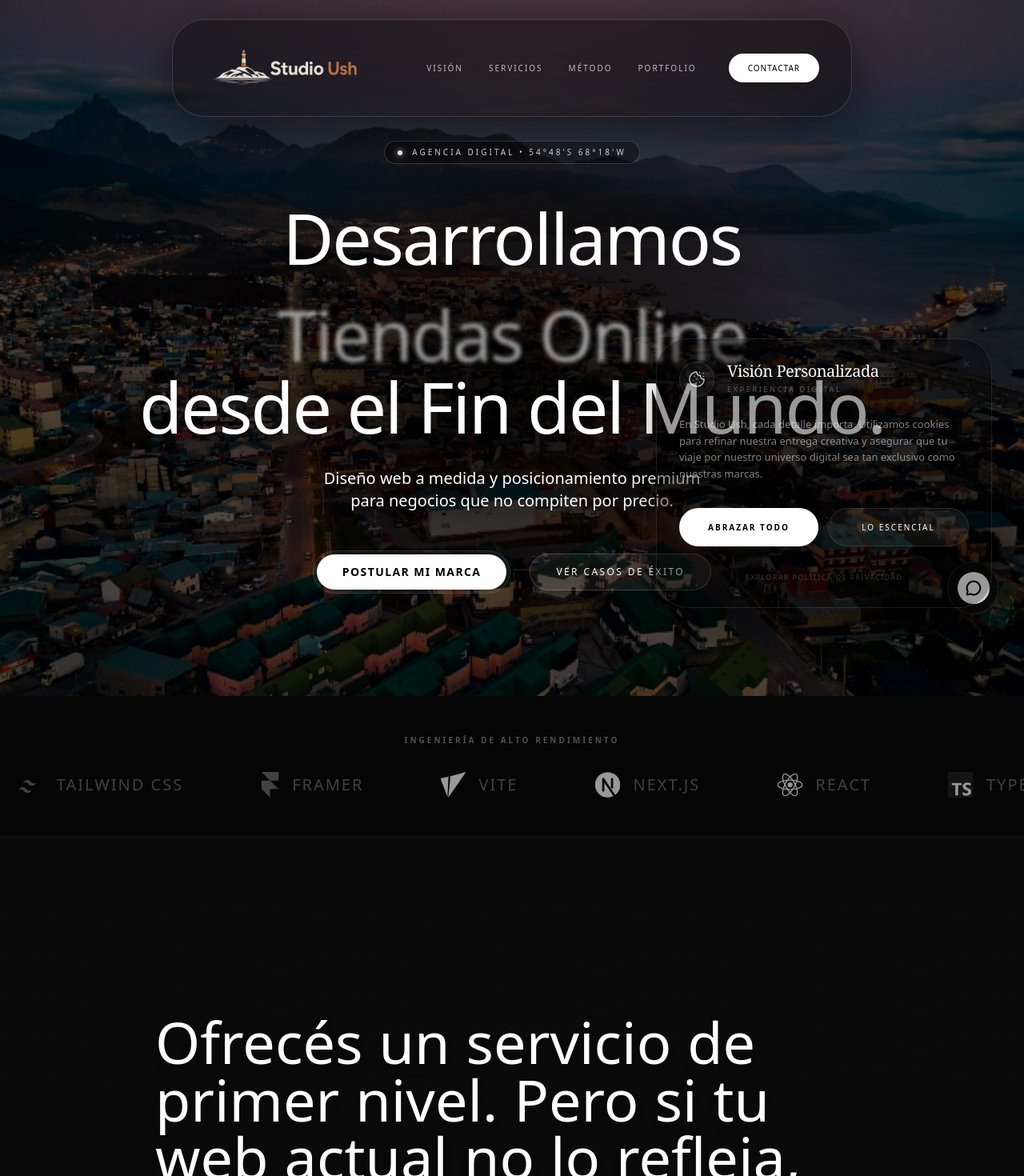
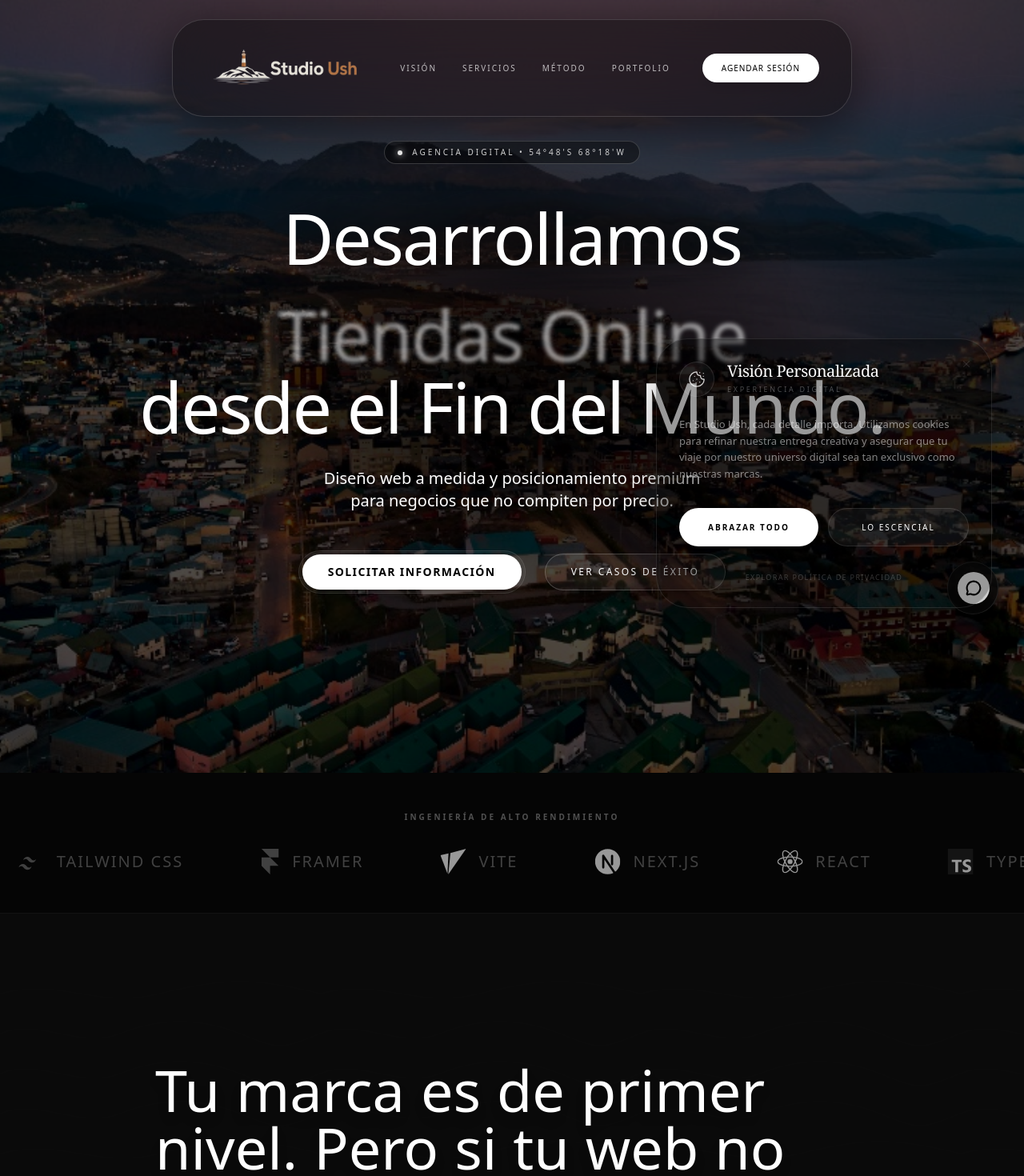
Before and after one commit to 5krbg52hf8-jpg/Studioush, a React (Vite) app: page / in a window 1280 px wide. Shown: the top 1470 px of the page at 80% size. Built offline with nearby package versions, Linux system fonts and the light colour scheme.

Commit message:
UI tweaks: fix horizontal scroll, adjust button padding and copywriting, update colors

```diff
--- a/src/App.tsx
+++ b/src/App.tsx
@@ -35,7 +35,7 @@ function App() {
   }
 
   return (
-    <div className="min-h-screen bg-background font-sans text-foreground selection:bg-white/20 selection:text-white scroll-smooth">
+    <div className="min-h-screen w-full max-w-[100vw] overflow-x-hidden bg-background font-sans text-foreground selection:bg-white/20 selection:text-white scroll-smooth">
       <HeroSection />
       <AuthorityRibbon />
       <ProblemSection />
--- a/src/components/blocks/HeroSection.tsx
+++ b/src/components/blocks/HeroSection.tsx
@@ -42,7 +42,7 @@ export function HeroSection() {
     return (
         <>
             <HeroHeader />
-            <main ref={containerRef} className="overflow-hidden min-h-screen bg-[#0a0a0a] relative flex items-center pt-32 md:pt-20">
+            <main ref={containerRef} className="relative min-h-[100dvh] bg-[#0a0a0a] flex flex-col justify-center pt-32 pb-24 md:pt-20 overflow-hidden">
                 {/* Backgrounds - Ushuaia & Dark Overlay */}
                 <motion.div
                     style={{ y, opacity }}
@@ -92,7 +92,7 @@ export function HeroSection() {
                                     className="mt-12 flex flex-col items-center justify-center gap-6 md:flex-row">
                                     <MagneticButton distance={0.4}>
                                         <div key={1} className="bg-white/5 rounded-full p-1 border border-white/10 glass backdrop-blur-md">
-                                            <ShinyButton><a href="https://wa.me/5492901584322?text=Quiero%20mas%20informacion%20sobre%20el%20servicio%20de%20dise%C3%B1o%20web%20premium" onClick={openWhatsApp}>Postular mi Marca</a></ShinyButton>
+                                            <ShinyButton><a href="https://wa.me/5492901584322?text=Quiero%20mas%20informacion%20sobre%20el%20servicio%20de%20dise%C3%B1o%20web%20premium" onClick={openWhatsApp}>Solicitar Información</a></ShinyButton>
                                         </div>
                                     </MagneticButton>
                                     <MagneticButton distance={0.3}>
@@ -194,7 +194,7 @@ export const HeroHeader = () => {
                         </ul>
                         <MagneticButton distance={0.2}>
                             <Button asChild size="sm" className="rounded-full bg-white text-black hover:bg-gray-200 shadow-lg text-[10px] uppercase tracking-widest px-6 transition-transform hover:scale-105">
-                                <a href="https://wa.me/5492901584322?text=Quiero%20mas%20informacion%20sobre%20el%20servicio%20de%20dise%C3%B1o%20web%20premium" onClick={openWhatsApp}>Contactar</a>
+                                <a href="https://wa.me/5492901584322?text=Quiero%20mas%20informacion%20sobre%20el%20servicio%20de%20dise%C3%B1o%20web%20premium" onClick={openWhatsApp}>Agendar Sesión</a>
                             </Button>
                         </MagneticButton>
                     </div>
@@ -233,8 +233,8 @@ export const HeroHeader = () => {
                                         </li>
                                     ))}
                                 </ul>
-                                <Button asChild className="rounded-full bg-white text-black w-full text-xs uppercase tracking-widest py-7 font-bold shadow-2xl mt-2">
-                                    <a href="https://wa.me/5492901584322?text=Quiero%20mas%20informacion%20sobre%20el%20servicio%20de%20dise%C3%B1o%20web%20premium" onClick={openWhatsApp}>Contactar</a>
+                                <Button asChild className="rounded-full bg-white text-black w-full text-xs uppercase tracking-widest py-5 font-bold shadow-2xl mt-2">
+                                    <a href="https://wa.me/5492901584322?text=Quiero%20mas%20informacion%20sobre%20el%20servicio%20de%20dise%C3%B1o%20web%20premium" onClick={openWhatsApp}>Agendar Sesión</a>
                                 </Button>
                             </div>
                         </motion.div>
--- a/src/components/blocks/LandingSections.tsx
+++ b/src/components/blocks/LandingSections.tsx
@@ -116,7 +116,7 @@ export function ProblemSection() {
     return (
         <section id="agency" className="w-full bg-[#0a0a0a] relative z-20">
             <TopographyPattern className="opacity-15" />
-            <TextRevealByWord text="Ofrecés un servicio de primer nivel. Pero si tu web actual no lo refleja, estás perdiendo a tus mejores clientes." />
+            <TextRevealByWord text="Tu marca es de primer nivel. Pero si tu web no transmite esa autoridad, le estás regalando tus mejores clientes a la competencia." />
         </section>
     )
 }
@@ -134,7 +134,7 @@ export function StatsSection() {
                         transition={{ duration: 1 }}
                     >
                         <h2 className="text-4xl md:text-5xl font-light text-white leading-tight mb-8">
-                            En el mercado premium, una web lenta <span className="font-serif italic text-white/50">te cuesta ventas todos los días.</span>
+                            En el mercado premium, una web lenta <span className="font-serif italic text-white">te cuesta ventas todos los días.</span>
                         </h2>
                         <p className="text-white/60 text-lg font-light leading-relaxed max-w-xl">
                             Las plantillas genéricas destruyen tu posicionamiento. Desarrollamos con ingeniería de ultra-rendimiento para que la experiencia digital de tus clientes esté a la altura de tu servicio real.
@@ -601,7 +601,7 @@ export function FooterSection() {
 
                     <h2 className="text-5xl md:text-7xl font-light text-white tracking-tight mb-8 drop-shadow-2xl">
                         Dejá de competir por precio.<br/>
-                        <span className="font-serif italic text-transparent bg-clip-text bg-gradient-to-br from-white to-white/40">Empezá a competir por autoridad.</span>
+                        <span className="font-serif italic text-white">Empezá a competir por autoridad.</span>
                     </h2>
                     <p className="text-white/50 text-lg font-light leading-relaxed max-w-2xl mx-auto mb-16">
                         Trabajamos con dueños de negocio que entienden el valor de una primera impresión impecable. Si buscás una web que justifique tus tarifas, hablemos.
@@ -609,7 +609,7 @@ export function FooterSection() {
 
                     <MagneticButton distance={0.5}>
                         <a href="https://wa.me/5492901584322?text=Quiero%20mas%20informacion%20sobre%20el%20servicio%20de%20dise%C3%B1o%20web%20premium" target="_blank" rel="noopener noreferrer" className="block bg-white/5 rounded-full p-2 border border-white/10 glass backdrop-blur-md hover:border-white/20 hover:shadow-[0_0_40px_rgba(255,255,255,0.1)] transition-all duration-700">
-                            <ShinyButton className="px-12 py-6 text-sm uppercase tracking-widest font-medium">Agendar Sesión Estratégica</ShinyButton>
+                            <ShinyButton className="px-12 py-4 text-sm uppercase tracking-widest font-medium">Elevar mi Marca</ShinyButton>
                         </a>
                     </MagneticButton>
                 </motion.div>
```
